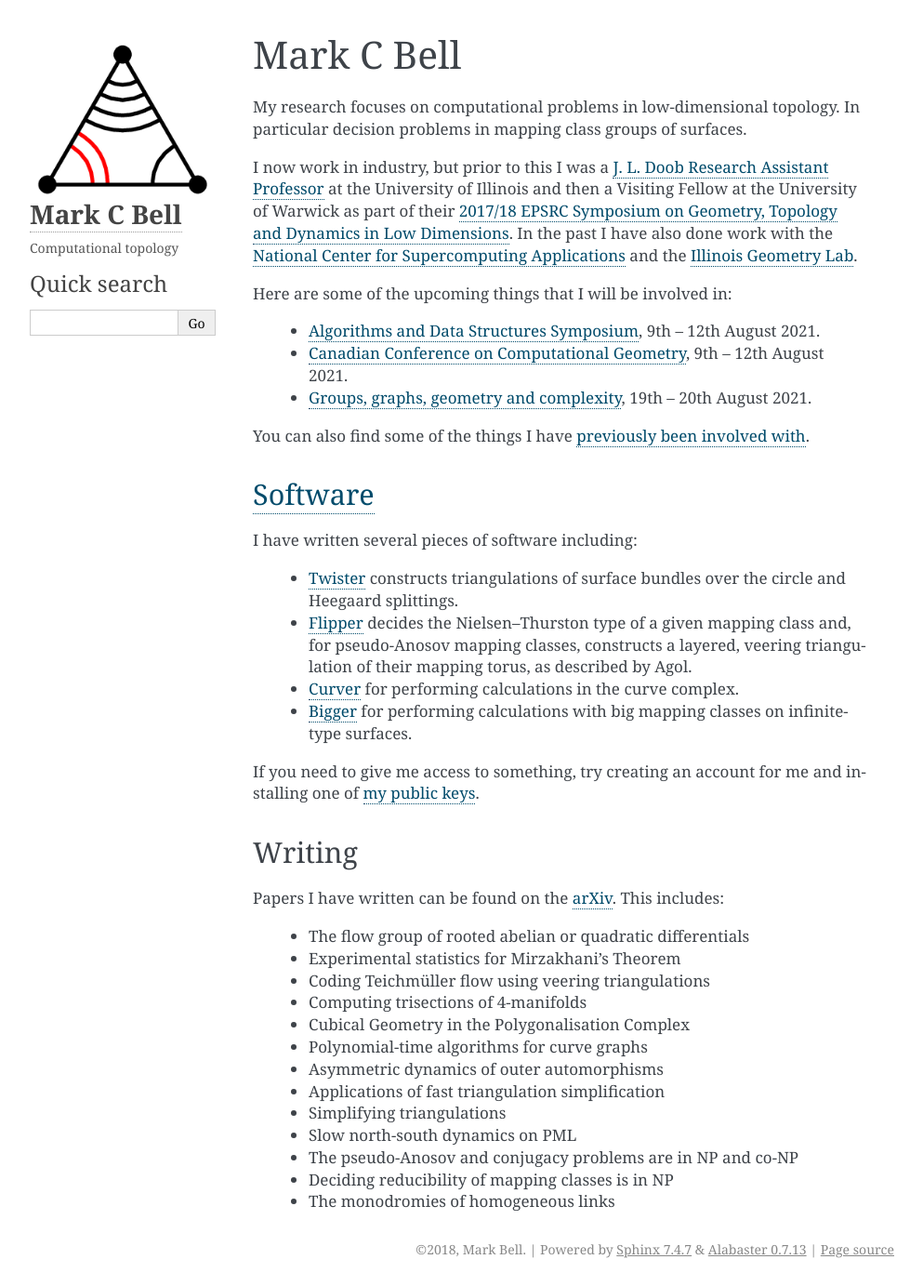
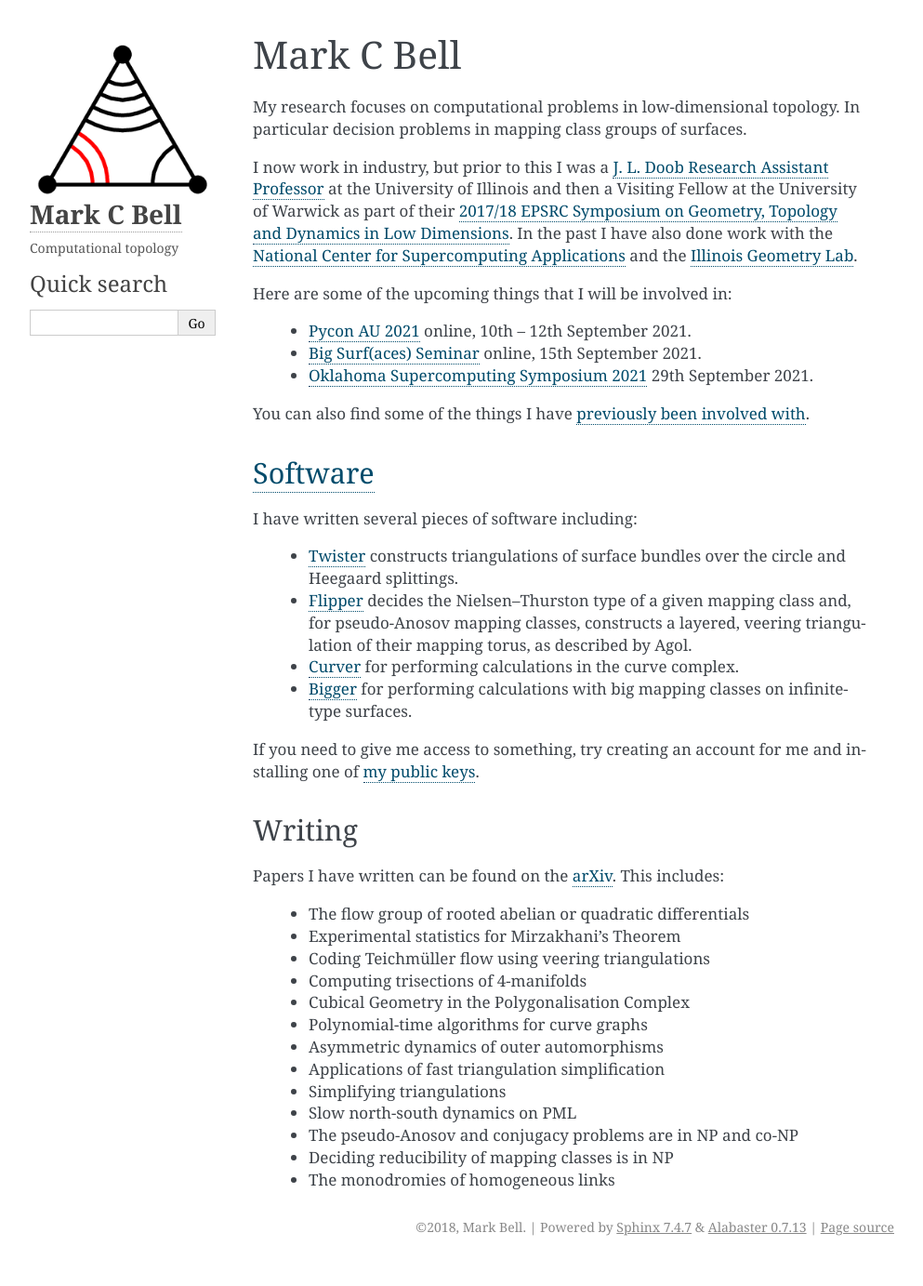
Before and after one commit to MarkCBell/MarkCBell.github.io, a Sphinx documentation site: the page built from source/index.rst, in a window 1280 px wide and 1383 px high. Shown: the whole window at 93% size, without its empty margins (148-1141 px from the left). Built offline with Sphinx 7.4.7, drawn with Linux system fonts in a browser that asks for light colours.

Commit message:
Added big surf.

```diff
--- a/source/index.rst
+++ b/source/index.rst
@@ -10,10 +10,10 @@ In the past I have also done work with the `National Center for Supercomputing A
 
 Here are some of the upcoming things that I will be involved in:
 
- - `Algorithms and Data Structures Symposium <http://www.fields.utoronto.ca/activities/21-22/WADS-CCCG>`_, 9th -- 12th August 2021.
- - `Canadian Conference on Computational Geometry <http://www.fields.utoronto.ca/activities/21-22/WADS-CCCG>`_, 9th -- 12th August 2021.
- - `Groups, graphs, geometry and complexity <https://sites.google.com/view/groups-graphs/home>`_, 19th -- 20th August 2021.
-
+  - `Pycon AU 2021 <https://2021.pycon.org.au/>`_ online, 10th -- 12th September 2021.
+  - `Big Surf(aces) Seminar <http://fanoni.perso.math.cnrs.fr/bigsurf.html>`_ online, 15th September 2021.
+  - `Oklahoma Supercomputing Symposium 2021 <http://www.oscer.ou.edu/Symposium2021/>`_ 29th September 2021.
+.. - `Science Gateways Community Institute 2021 Conference <https://sciencegateways.org/web/gateways2021/welcome>`_ online, 19th -- 2st October 2021.
 ..  - `Braids <https://icerm.brown.edu/programs/sp-s22/>`_ at ICERM, February -- May 2022.
 
 You can also find some of the things I have :ref:`previously been involved with <past>`.
--- a/source/past.rst
+++ b/source/past.rst
@@ -5,6 +5,9 @@ Past Activities
 
 Some of the things I have previously been involved in:
 
+ - `World of GroupCraft <https://sites.google.com/view/world-of-ggt/>`_ in August 2021.
+ - `Groups, graphs, geometry and complexity <https://sites.google.com/view/groups-graphs/home>`_ in August 2021.
+ - `Canadian Conference on Computational Geometry <http://www.fields.utoronto.ca/activities/21-22/WADS-CCCG>`_ in August 2021.
  - `Mathematical Congress of the Americas <https://www.mca2021.org/en/>`_ in July 2021.
  - `Structures on Surfaces <https://members.loria.fr/Monique.Teillaud/collab/SoS/>`_ in June 2021.
  - `Knots, Surfaces and 3-manifolds <http://www.birs.ca/events/2021/5-day-workshops/21w5094>`_ in June, 2021.
```
Also changed, not shown: 8 other files.
